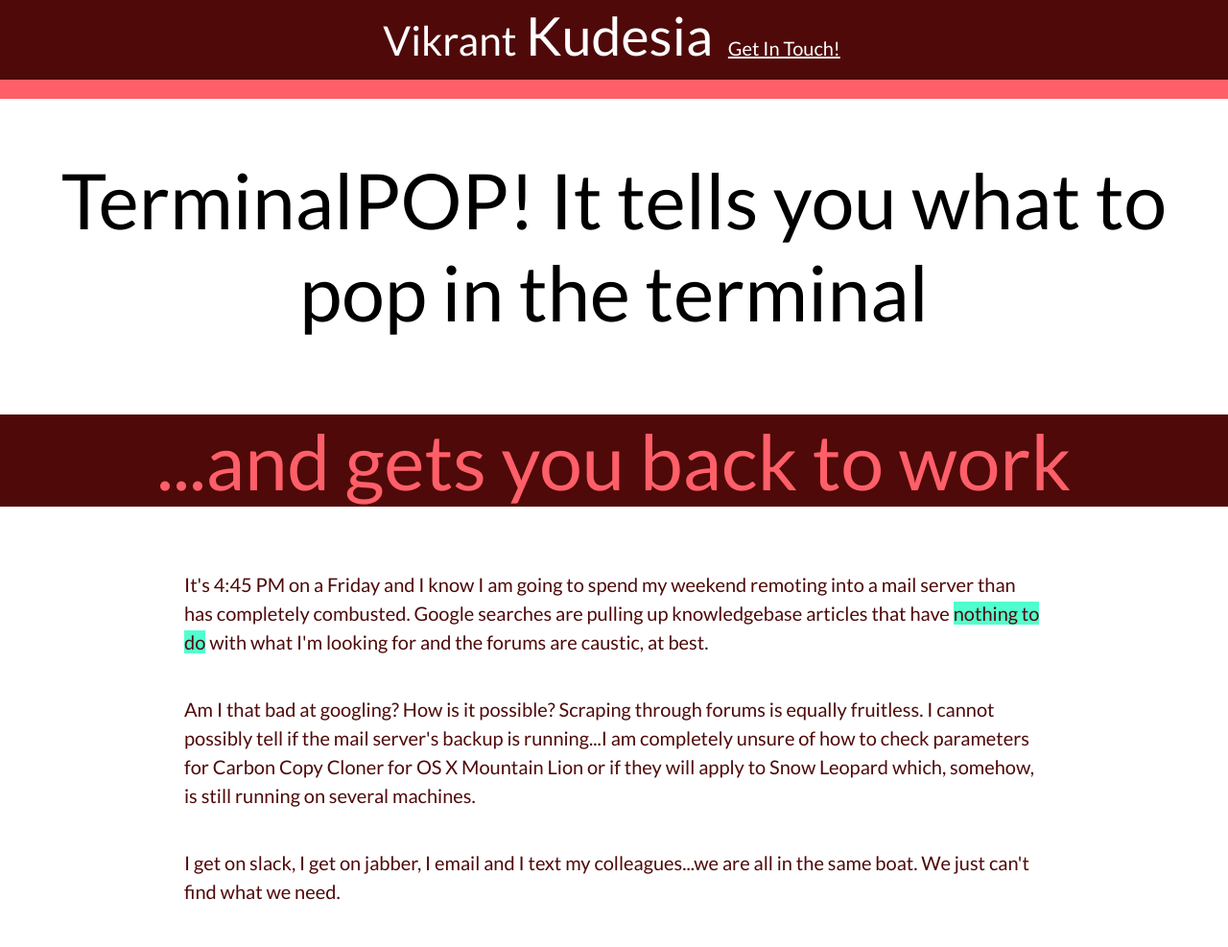
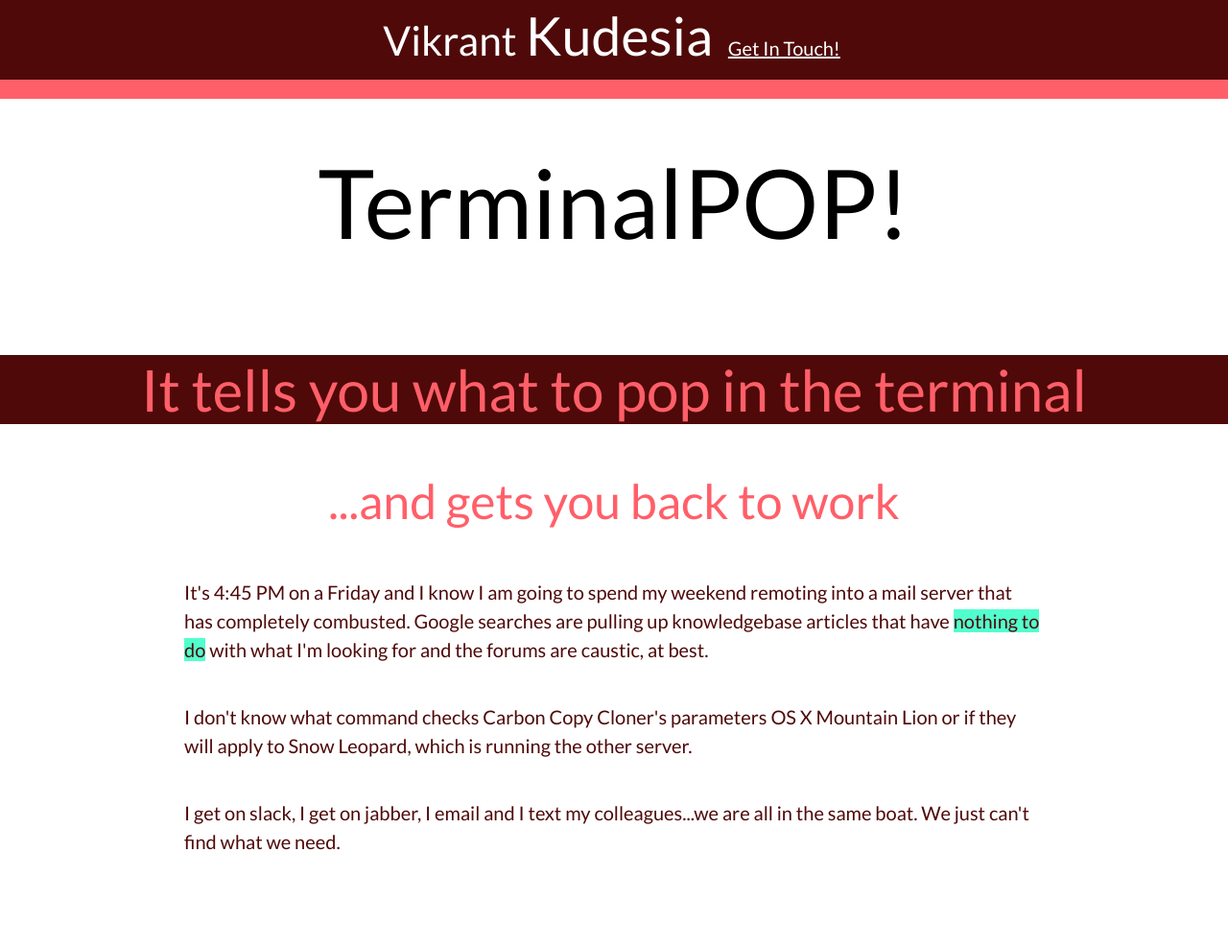
Before and after one commit to vvkude/caseStudyFTS, a plain HTML site: page index.html in a window 1280 px wide. Shown: the top 987 px of the page at 96% size. Drawn offline with Linux system fonts and the light colour scheme.

Commit message:
Changed font size in h2 and h3 elements. h1 elements need tothe preserved as top level headings for screen readers

```diff
--- a/index.html
+++ b/index.html
@@ -46,11 +46,12 @@
 
   <div class="v-container">
     <article>
-      <h1>TerminalPOP! It tells you what to pop in the terminal</h1>
-      <h2 class="invert">...and gets you back to work</h2>
+      <h1>TerminalPOP!</h1>
+      <h2 class="minor">It tells you what to pop in the terminal</h2>
+      <h3 class="invert">...and gets you back to work</h3>
       <!-- depending on document flow, some paragraph items need to stay OUT of the figure tags -->
-      <p>It's 4:45 PM on a Friday and I know I am going to spend my weekend remoting into a mail server than has completely combusted. Google searches are pulling up knowledgebase articles that have <span class="highlight">nothing to do</span> with what I'm looking for and the forums are caustic, at best.</p>
-      <p>Am I that bad at googling? How is it possible? Scraping through forums is equally fruitless. I cannot possibly tell if the mail server's backup is running...I am completely unsure of how to check parameters for Carbon Copy Cloner for OS X Mountain Lion or if they will apply to Snow Leopard which, somehow, is still running on several machines.</p>
+      <p>It's 4:45 PM on a Friday and I know I am going to spend my weekend remoting into a mail server that has completely combusted. Google searches are pulling up knowledgebase articles that have <span class="highlight">nothing to do</span> with what I'm looking for and the forums are caustic, at best.</p>
+      <p>I don't know what command checks Carbon Copy Cloner's parameters OS X Mountain Lion or if they will apply to Snow Leopard, which is running the other server.</p>
       <p> I get on slack, I get on jabber, I email and I text my colleagues...we are all in the same boat. We just can't find what we need.</p>
     </article>
       <figure>
--- a/static/css/styles.css
+++ b/static/css/styles.css
@@ -31,6 +31,7 @@ body {
   font-family: "Lato", Helvetica, sans-serif;
   font-size: 1.25em;
   line-height: 150%;
+  font-weight: 100;
   text-align: center;
     /*background: linear-gradient(
     to right,
@@ -55,17 +56,25 @@ h4,
 h5,
 h6 {
   background: #fff;
-  font-family: "Lato", garamond, serif;
+  font-family: "Lato", helvetica, sans-serif;
   color: #000;
-  font-size: 4em;
+  font-size: 5em;
   font-weight: 300;
   line-height: 1.2;
 }
 
+h2 { font-size: 3.5em;}
+
+
+h2.minor {
+  background: #4F0909;
+  color: #FF5F69;
+  font-size: 3em;
+}
 
 h2.invert {
   background: #4F0909;
-  color: #FF5F69
+  color: #FF5F69;
 }
 
 h2.adjusted {
@@ -74,14 +83,14 @@ h2.adjusted {
 }
 
 h3 {
-  font-size: 4em;
+  background: #fff;
+  color: #FF5F69;
   font-weight: 400;
-  line-height: 1.7;
-  color: #fff;
+  font-size: 2.5em;
 }
 
 h1:first-of-type {
-  padding-top: 1em;
+  padding-top: .5em;
 }
 
 /* -----------------------------------------------------------------------------
@@ -118,6 +127,7 @@ p {
   width: 70%;
 }
 
+
 /* -----------------------------------------------------------------------------
   MEDIA ELEMENTS
 
@@ -136,11 +146,15 @@ figure {
     margin-right: 40px;
 }
 
+figure > p {
+  padding: 0em;
+}
+
 /* This is how I am sneaking around using tables or floats to get a split layout */
 article {
   position: relative;
   /*padding: 1rem;*/
-  text-align: center;
+  /*text-align: center;*/
   /*transform: translate(-50%, -50%)*/
   /*top: 50%;*/
   /*left: 50%;*/
```
